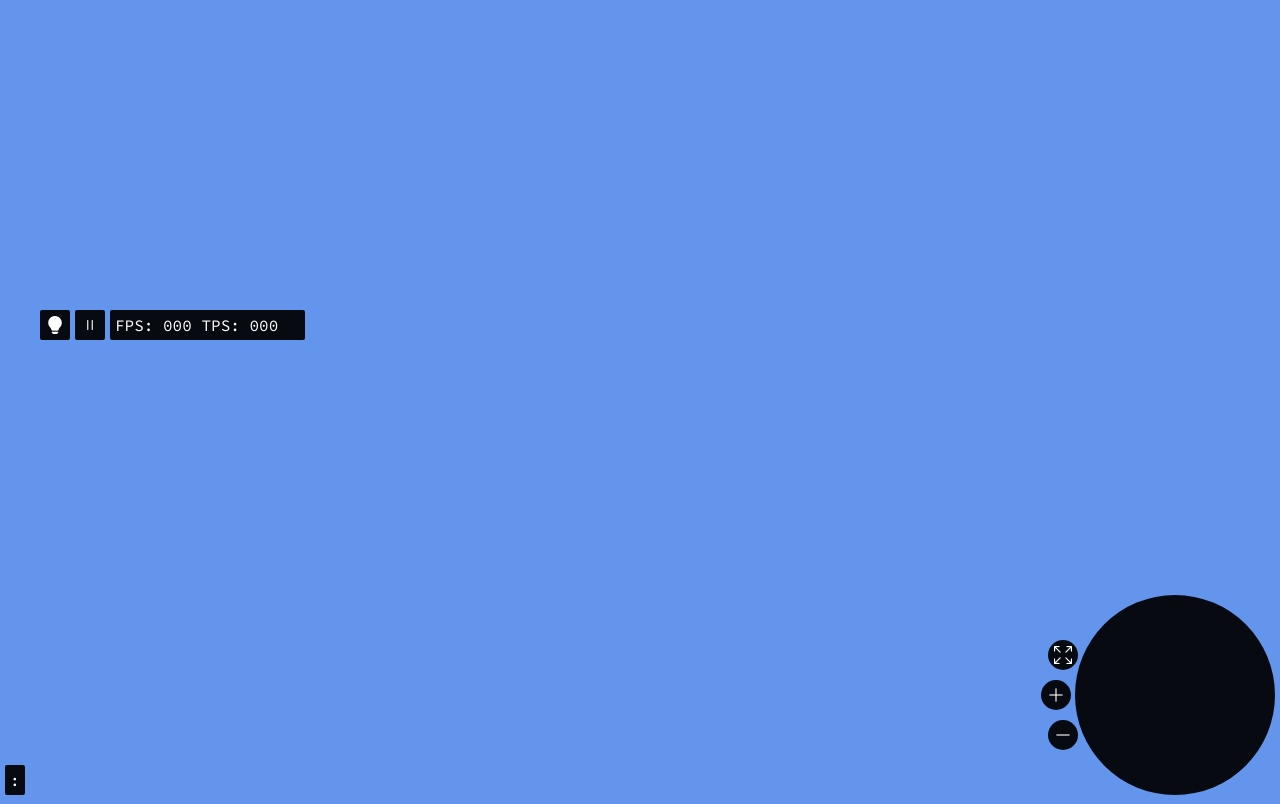
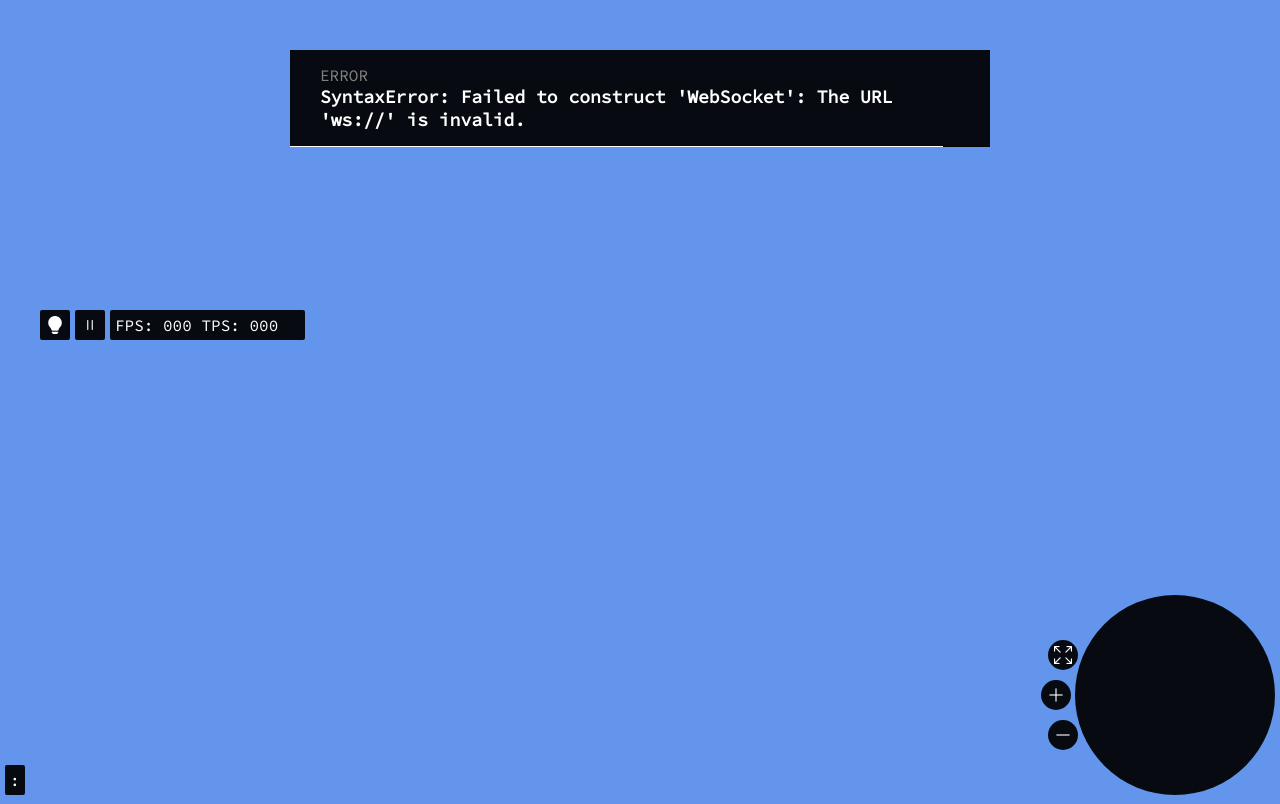
Before and after one commit to BenjaminJamesHowell/survival, a website: page client/index.html in a window 1280 px wide. Both pictures are taken after a click on the button "Connect". Drawn offline with nearby package versions, Linux system fonts and the light colour scheme.

Commit message:
Add alerts box

```diff
--- a/client/index.html
+++ b/client/index.html
@@ -43,6 +43,19 @@
 				</div>
 
 				<canvas width="200" height="200" id="minimap"></canvas>
+			</div>
+
+		</div>
+
+		<div id="alert-outer" class="hide">
+			<div id="alert">
+				<div id="alert-content">
+					<div id="alert-type"></div>
+					<div id="alert-message"></div>
+				</div>
+				<div id="alert-progress-outer">
+					<div id="alert-progress-inner"></div>
+				</div>
 			</div>
 		</div>
 
--- a/client/index.js
+++ b/client/index.js
@@ -24,6 +24,10 @@ const pauseResume = document.querySelector("#pause-resume");
 const pauseExit = document.querySelector("#pause-exit");
 const timeHoursDisplay = document.querySelector("#hours");
 const timeMinutesDisplay = document.querySelector("#minutes");
+const alertMessage = document.querySelector("#alert-message");
+const alertType = document.querySelector("#alert-type");
+const alertProgressInner = document.querySelector("#alert-progress-inner");
+const alertOuter = document.querySelector("#alert-outer");
 
 const ctx = canvas.getContext("2d");
 const minimapCtx = minimapCanvas.getContext("2d");
@@ -52,6 +56,8 @@ addEventListener("keypress", onKeypress);
 addEventListener("keydown", onKeydown);
 addEventListener("keyup", onKeyup);
 addEventListener("mousemove", onMousemove);
+
+let alerts = [];
 
 // Game
 let keys;
@@ -201,7 +207,7 @@ async function openWebSocket(server) {
 		try {
 			socket = new WebSocket(server);
 		} catch (e) {
-			alert("Connection error");
+			addAlert(e, 3000, "ERROR");
 			leaveGame();
 			throw e;
 		}
@@ -209,7 +215,7 @@ async function openWebSocket(server) {
 		socket.addEventListener("message", receiveUpdate);
 
 		socket.addEventListener("error", _ => {
-			alert("Connection error");
+			addAlert("Connection error", 3000, "ERROR");
 			leaveGame();
 		});
 
@@ -222,7 +228,7 @@ async function openWebSocket(server) {
 function receiveUpdate(msg) {
 	const data = JSON.parse(msg.data);
 	if (data.status === "error") {
-		alert(data.message);
+		addAlert(data.message, 3000, "ERROR");
 		leaveGame();
 		return;
 	}
@@ -234,6 +240,9 @@ function receiveUpdate(msg) {
 	clientId = data.clientId;
 	tps = data.tps;
 	time = data.time;
+	for (const { content, duration } of data.alerts) {
+		addAlert(content, duration, "SERVER");
+	}
 
 	decodeSorroundings(data.sorroundings);
 }
@@ -515,6 +524,36 @@ function togglePause() {
 	}
 }
 
+function addAlert(content, duration, type) {
+	alerts.push({ content, duration, type });
+
+	if (alerts.length === 1) {
+		sendAlert(0);
+	}
+}
+
+async function sendAlert() {
+	const { content, duration, type } = alerts[0];
+	alertMessage.innerText = content;
+	alertType.innerText = type;
+	alertOuter.classList.remove("hide");
+	alertProgressInner.animate([
+		{ width: "0%" },
+		{ width: "100%" },
+	], {
+		duration,
+	});
+
+	setTimeout(() => {
+		alertOuter.classList.add("hide");
+
+		alerts.shift();
+		if (alerts.length > 0) {
+			sendAlert();
+		}
+	}, duration);
+}
+
 function onKeypress({ code }) {
 	if (!inGame) {
 		return;
--- a/client/styles.css
+++ b/client/styles.css
@@ -257,6 +257,52 @@ button {
 	color: white;
 }
 
+#alert-outer {
+	position: fixed;
+	top: 50px;
+	left: 0;
+	width: 100vw;
+	transition: top 0.2s;
+	z-index: 5;
+}
+
+#alert-outer.hide {
+	top: -100px;
+}
+
+#alert {
+	width: 100%;
+	margin: auto;
+	max-width: 700px;
+	background: #000E;
+	color: white;
+}
+
+#alert-content {
+	padding: 15px 30px;
+}
+
+#alert-type {
+	color: grey;
+}
+
+#alert-message {
+	font-size: 18px;
+	font-weight: bold;
+}
+
+#alert-progress-outer {
+	width: 100%;
+	background: #000A;
+	height: 1px;
+}
+
+#alert-progress-inner {
+	background: white;
+	height: 100%;
+	width: 0%;
+}
+
 #pause-ui {
 	display: none;
 	position: fixed;
```
Also changed, not shown: server/index.js (+18 -0 lines).
